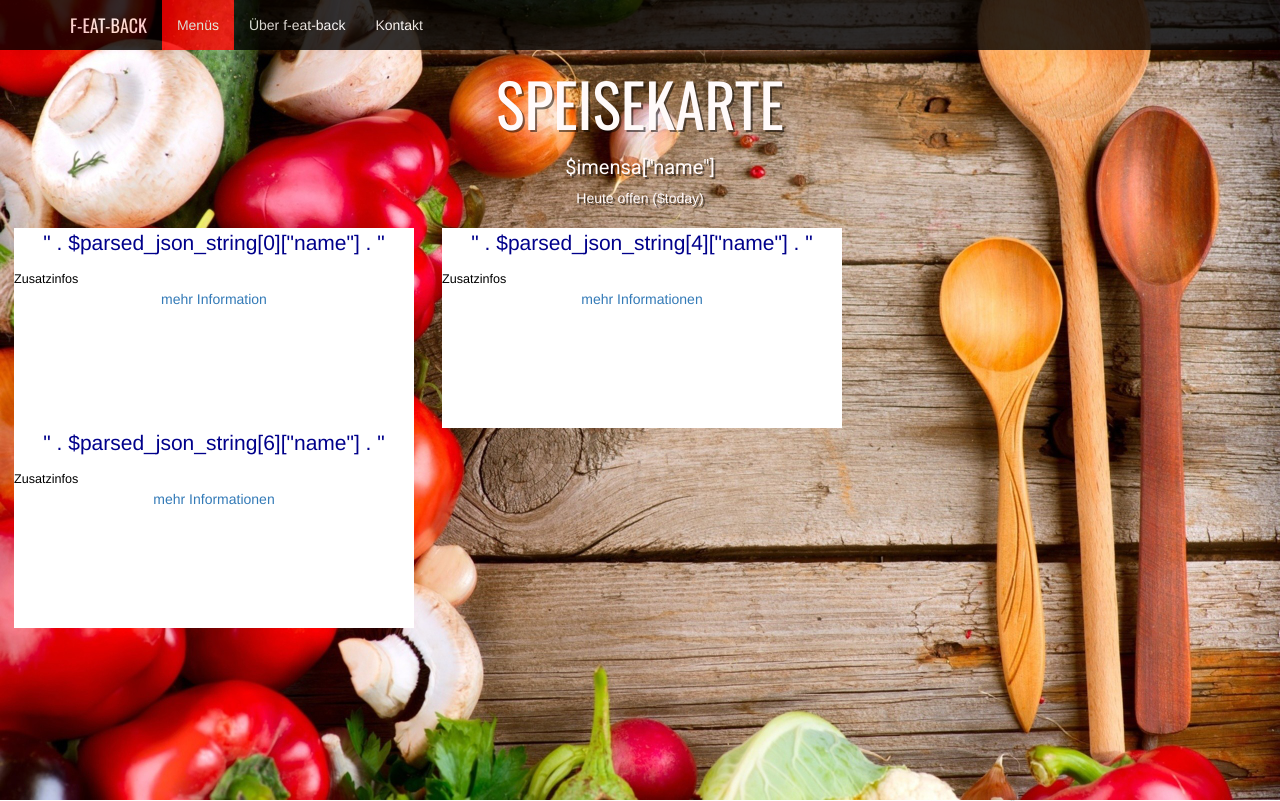
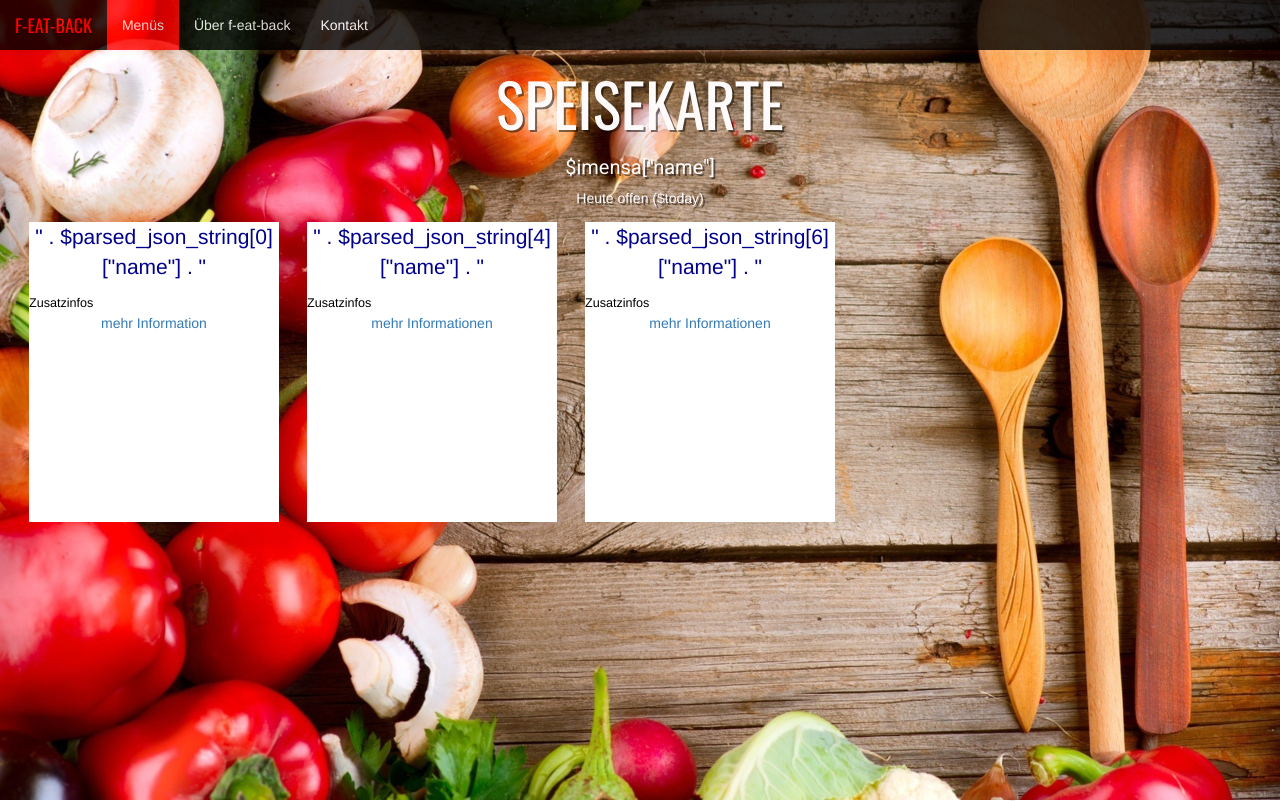
Before and after one commit to paulstrobel/featback, a PHP site: page /index.html in a window 1280 px wide. Shown: the top 801 px of the page. Run offline with PHP 8.4, Linux system fonts and the light colour scheme.

Commit message:
Tried to fix errors
Tried to center the blocks

```diff
--- a/src/css/template.css
+++ b/src/css/template.css
@@ -89,20 +89,24 @@ color: white;
 
 
 .container{
+    width: 100%;
 	text-align: center;
-
-		flex-wrap: wrap;
+    margin: 0 auto;
+	flex-wrap: wrap;
 }
 
 .block{
-	width: 400px;
+	width: 250px;
     float: left;
 	background:white;
 	position: relative;
     text-shadow: none;
-    margin-left: 1em;
-    margin-right: 1em;
-	min-height: 200px;
+    margin: 1em;
+	min-height: 300px;
+}
+
+.block:hover{
+    background-color: grey;
 }
 
 
--- a/src/index.html
+++ b/src/index.html
@@ -57,7 +57,7 @@ $imensa["name"]
 Heute offen ($today)<br/>
 
 <!--Anfang Php-->
-<span class="container">
+<div class="container">
     <div class="block">
         <div class="title">" . $parsed_json_string[0]["name"] . "</div>
         <div class="smalltitle"></div>
@@ -82,7 +82,7 @@ Heute offen ($today)<br/>
         </div>
         <div class="reference"><a href="#">mehr Informationen</a></div>
     </div>
-</span>
+</div>
 <!--Ende Php-->
 
     </section>
```
